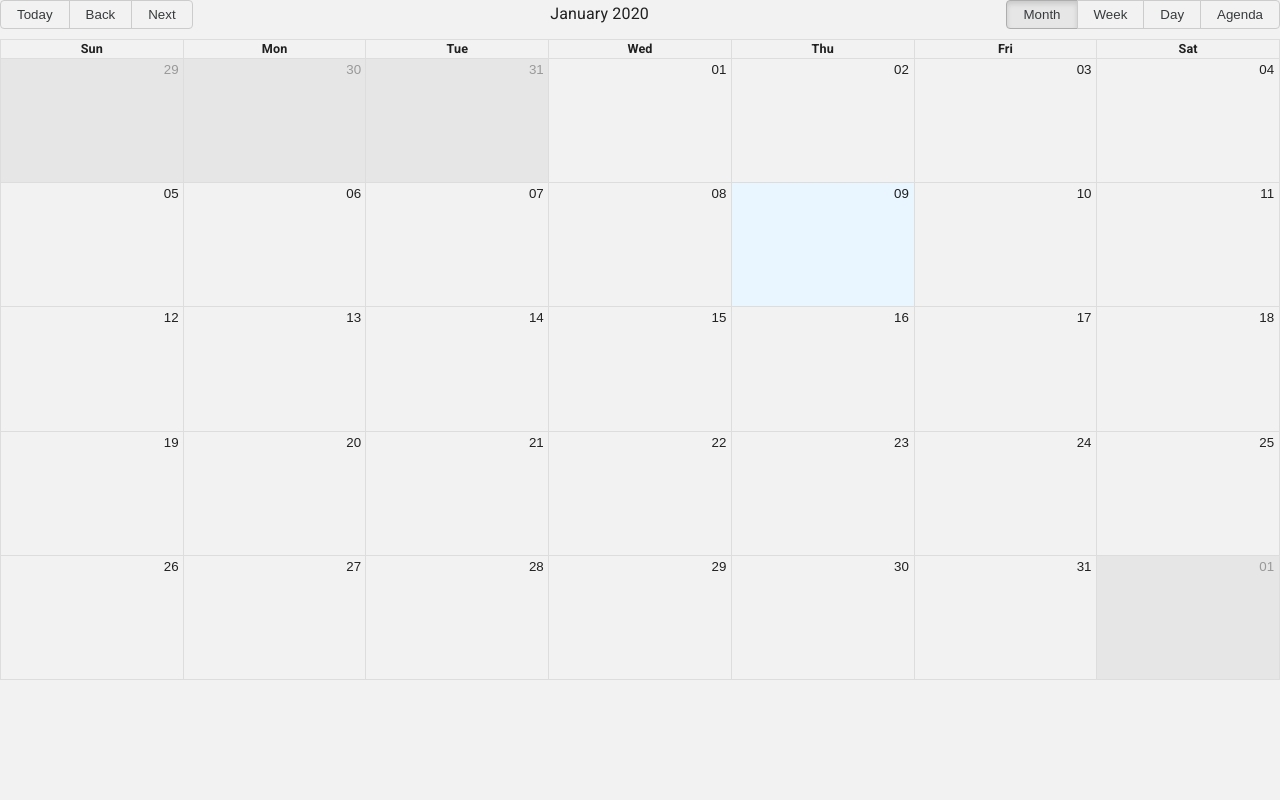
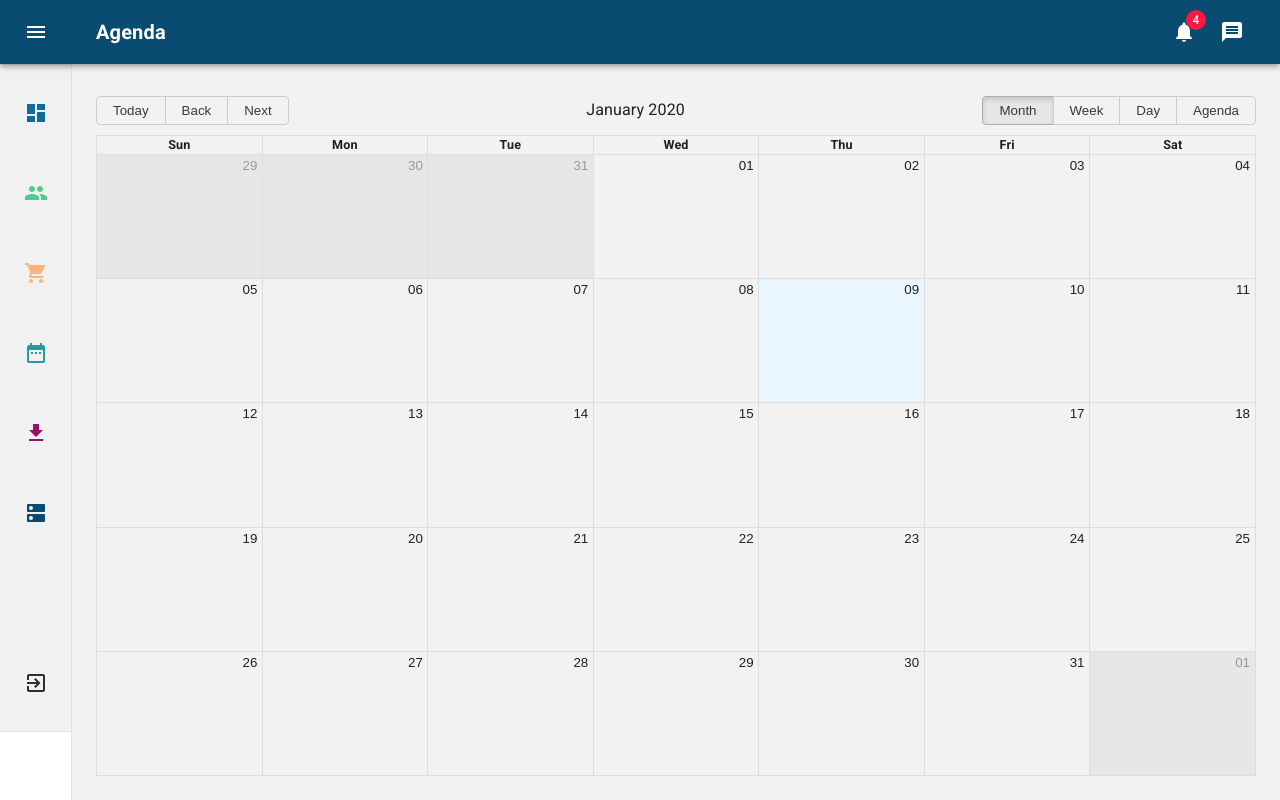
Before and after one commit to GauthierBosson/CRM-Front, a Next.js app: page /agenda in a window 1280 px wide. Built offline with nearby package versions, Linux system fonts and the light colour scheme.

Commit message:
Intégration de la page agenda dans le template

```diff
--- /dev/null
+++ b/components/Agenda.js
@@ -0,0 +1,55 @@
+import React from "react";
+import {Calendar, momentLocalizer} from "react-big-calendar";
+import moment from "moment";
+import Container from "@material-ui/core/Container";
+
+const localizer = momentLocalizer(moment);
+
+class CalendarTest extends React.Component {
+    constructor(props) {
+        super(props);
+
+        this.state = {
+            events: []
+        };
+    }
+
+    handleSelect = ({start, end}) => {
+        const title = window.prompt("New Event name");
+        if (title)
+            this.setState({
+                events: [
+                    ...this.state.events,
+                    {
+                        start,
+                        end,
+                        title
+                    }
+                ]
+            });
+    };
+
+
+    render() {
+        return (
+            <>
+
+                                    <div style={{height: "85vh"}}>
+                                        <Calendar
+                                            selectable
+                                            localizer={localizer}
+                                            events={this.state.events}
+                                            startAccessor="start"
+                                            endAccessor="end"
+                                            onSelectEvent={event => alert(event.title)}
+                                            onSelectSlot={this.handleSelect}
+                                        />
+                                    </div>
+
+
+                                </>
+                                );
+                                }
+                                }
+
+                                export default CalendarTest;
--- a/components/LegaleNotice.js
+++ b/components/LegaleNotice.js
@@ -49,7 +49,7 @@
       <div className={classes.appBarSpacer} />
       <Container maxWidth="lg" className={classes.container}>
         <React.Fragment>
-          <Container maxWidth="lg">
+          <Container maxWidth="false">
             <div className={classes.root}>
               <div style={{ padding: "5px" }}>
                 <h1 style={{ color: "#19857b" }}>
--- a/pages/agenda.js
+++ b/pages/agenda.js
@@ -1,51 +1,186 @@
-import React from "react";
-import { Calendar, momentLocalizer } from "react-big-calendar";
-import moment from "moment";
+import React from 'react';
+import clsx from 'clsx';
+import { makeStyles } from '@material-ui/core/styles';
+import CssBaseline from '@material-ui/core/CssBaseline';
+import Drawer from '@material-ui/core/Drawer';
+import Box from '@material-ui/core/Box';
+import AppBar from '@material-ui/core/AppBar';
+import Toolbar from '@material-ui/core/Toolbar';
+import List from '@material-ui/core/List';
+import Typography from '@material-ui/core/Typography';
+import Divider from '@material-ui/core/Divider';
+import IconButton from '@material-ui/core/IconButton';
+import Badge from '@material-ui/core/Badge';
+import Container from '@material-ui/core/Container';
+import Link from '@material-ui/core/Link';
+import MenuIcon from '@material-ui/icons/Menu';
+import ChevronLeftIcon from '@material-ui/icons/ChevronLeft';
+import NotificationsIcon from '@material-ui/icons/Notifications';
+import { mainListItems } from '../components/listItems';
+import MessageIcon from '@material-ui/icons/Message';
+import Agenda from '../components/Agenda'
+function Copyright() {
+  return (
+      <Typography variant="body2" color="textSecondary" align="center">
+        {'Copyright © '}
+        <Link color="inherit" href="https://material-ui.com/">
+          Your Website
+        </Link>{' '}
+        {new Date().getFullYear()}
+        {'.'}
+      </Typography>
+  );
+}
 
-const localizer = momentLocalizer(moment);
+const drawerWidth = 240;
 
-class CalendarTest extends React.Component {
-  constructor(props) {
-    super(props);
+const useStyles = makeStyles(theme => ({
+  root: {
+    display: 'flex',
+  },
+  toolbar: {
+    paddingRight: 24, // keep right padding when drawer closed
+  },
+  toolbarIcon: {
+    display: 'flex',
+    alignItems: 'center',
+    justifyContent: 'flex-end',
+    padding: '0 8px',
+    ...theme.mixins.toolbar,
+  },
+  appBar: {
+    zIndex: theme.zIndex.drawer + 1,
+    transition: theme.transitions.create(['width', 'margin'], {
+      easing: theme.transitions.easing.sharp,
+      duration: theme.transitions.duration.leavingScreen,
+    }),
+  },
+  appBarShift: {
+    marginLeft: drawerWidth,
+    width: `calc(100% - ${drawerWidth}px)`,
+    transition: theme.transitions.create(['width', 'margin'], {
+      easing: theme.transitions.easing.sharp,
+      duration: theme.transitions.duration.enteringScreen,
+    }),
+  },
+  menuButton: {
+    marginRight: 36,
+  },
+  menuButtonHidden: {
+    display: 'none',
+  },
+  title: {
+    flexGrow: 1,
+  },
+  drawerPaper: {
+    position: 'relative',
+    whiteSpace: 'nowrap',
+    width: drawerWidth,
+    transition: theme.transitions.create('width', {
+      easing: theme.transitions.easing.sharp,
+      duration: theme.transitions.duration.enteringScreen,
+    }),
+  },
+  drawerPaperClose: {
+    overflowX: 'hidden',
+    transition: theme.transitions.create('width', {
+      easing: theme.transitions.easing.sharp,
+      duration: theme.transitions.duration.leavingScreen,
+    }),
+    width: theme.spacing(7),
+    [theme.breakpoints.up('sm')]: {
+      width: theme.spacing(9),
+    },
+  },
+  appBarSpacer: theme.mixins.toolbar,
+  content: {
+    flexGrow: 1,
+    height: '100vh',
+    overflow: 'auto',
+  },
+  container: {
+    paddingTop: theme.spacing(4),
+    paddingBottom: theme.spacing(4),
+  },
+  paper: {
+    padding: theme.spacing(2),
+    display: 'flex',
+    overflow: 'auto',
+    flexDirection: 'column',
+    borderColor: theme.palette.primary,
+  },
+  fixedHeight: {
+    height: 100  },
+}));
 
-    this.state = {
-      events: []
-    };
-  }
+function Dashboard() {
+  const classes = useStyles();
+  const [open, setOpen] = React.useState(false);
+  const handleDrawerOpen = () => {
+    setOpen(true);
+  };
+  const handleDrawerClose = () => {
+    setOpen(false);
+  };
+  const fixedHeightPaper = clsx(classes.paper, classes.fixedHeight);
+  return (
+      <div className={classes.root}>
+        <CssBaseline />
+        <AppBar position="absolute" className={clsx(classes.appBar, open && classes.appBarShift)}>
+          <Toolbar className={classes.toolbar}>
+            <IconButton
+                edge="start"
+                color="inherit"
+                aria-label="open drawer"
+                onClick={handleDrawerOpen}
+                className={clsx(classes.menuButton, open && classes.menuButtonHidden)}
+            >
+              <MenuIcon />
+            </IconButton>
+            <Typography component="h1" variant="h6" color="inherit" noWrap className={classes.title}>
+              <strong>Agenda</strong>
+            </Typography>
+            <IconButton color="inherit">
+              <Badge badgeContent={4} color="error">
+                <NotificationsIcon />
+              </Badge>
+            </IconButton>
+            <IconButton color="inherit">
+              <Badge  color="secondary">
+                <MessageIcon />
+              </Badge>
+            </IconButton>
+          </Toolbar>
+        </AppBar>
+        <Drawer
+            variant="permanent"
+            classes={{
+              paper: clsx(classes.drawerPaper, !open && classes.drawerPaperClose),
+            }}
+            open={open}
+        >
+          <div className={classes.toolbarIcon} style={{backgroundColor:'#F1F1F1'}}>
 
-  handleSelect = ({ start, end }) => {
-    const title = window.prompt("New Event name");
-    if (title)
-      this.setState({
-        events: [
-          ...this.state.events,
-          {
-            start,
-            end,
-            title
-          }
-        ]
-      });
-  };
+            <IconButton onClick={handleDrawerClose}>
+              <ChevronLeftIcon />
+            </IconButton>
+          </div>
+          <Divider />
+          <List style={{backgroundColor:'#F1F1F1'}}>{mainListItems}</List>
+          <Divider />
+        </Drawer>
+        <main className={classes.content}>
+          <div className={classes.appBarSpacer} />
+          <Container maxWidth="false" className={classes.container}>
+
+            <Agenda/>
+
+          </Container>
+        </main>
+      </div>
+  );
+}
 
 
-  render() {
-    return (
-      <>
-        <div style={{ height: "85vh" }}>
-          <Calendar
-            selectable
-            localizer={localizer}
-            events={this.state.events}
-            startAccessor="start"
-            endAccessor="end"
-            onSelectEvent={event => alert(event.title)}
-            onSelectSlot={this.handleSelect}
-          />
-        </div>
-      </>
-    );
-  }
-}
 
-export default CalendarTest;
+export default Dashboard
```
